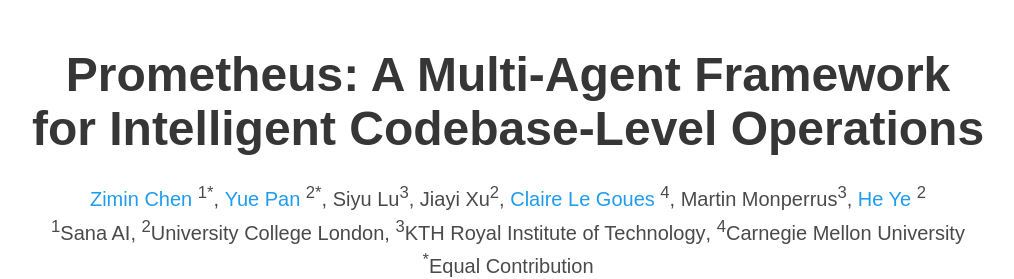
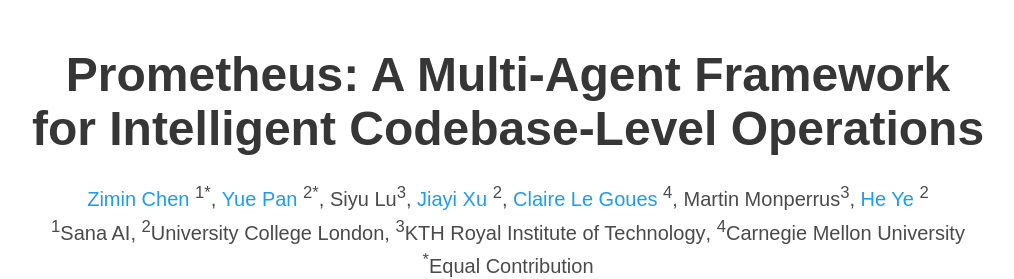
Before and after one commit to Pantheon-temple/Pantheon-temple.github.io, a plain HTML site: page index.html in a window 1280 px wide. Shown: the top 279 px of the page, without its empty margins (132-1146 px from the left). Drawn offline with Linux system fonts and the light colour scheme; a web font is replaced by a local one.

Commit message:
update index.html to add hyperlink to Jiayi Xu for improved accessibility

```diff
--- a/index.html
+++ b/index.html
@@ -35,7 +35,11 @@
               </a>
               <sup>2*</sup>,</span>
             <span class="author-block">Siyu Lu<sup>3</sup>,</span>
-            <span class="author-block">Jiayi Xu<sup>2</sup>,</span>
+            <span class="author-block">
+              <a href="https://xu-jiayi.space/">
+                Jiayi Xu
+              </a>
+              <sup>2</sup>,</span>
             <span class="author-block">
               <a href="https://clairelegoues.com/">
                 Claire Le Goues
```
